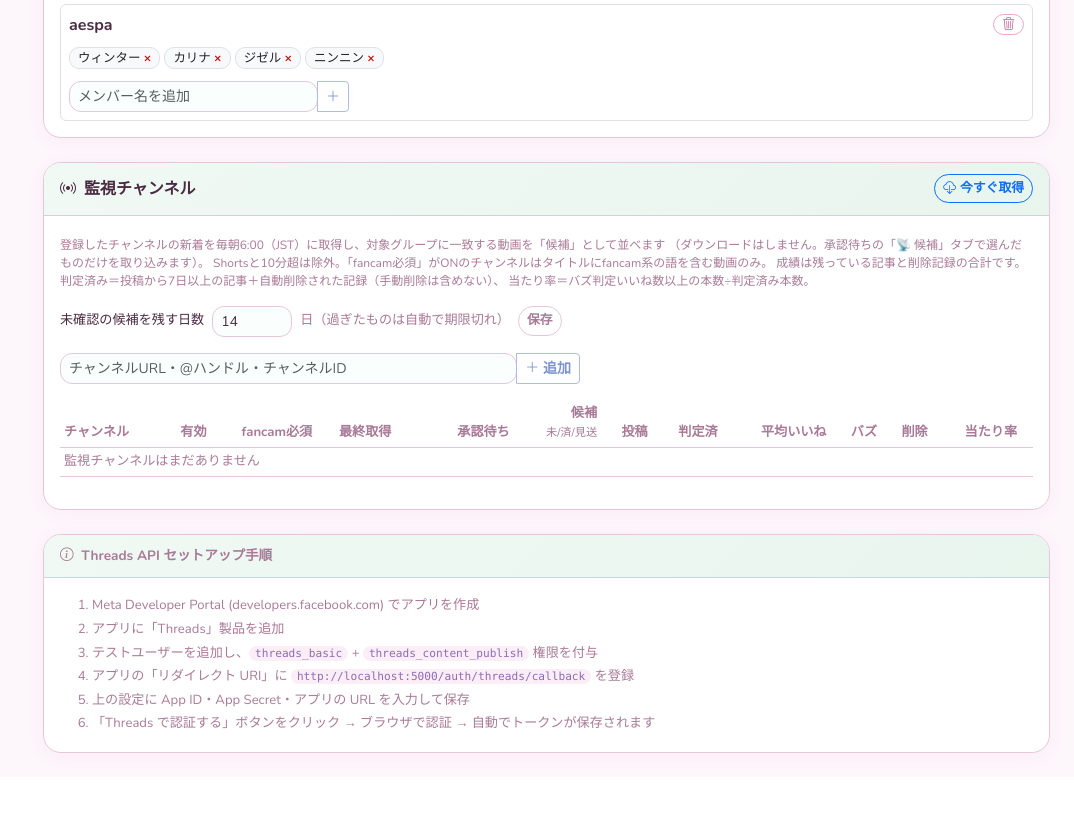
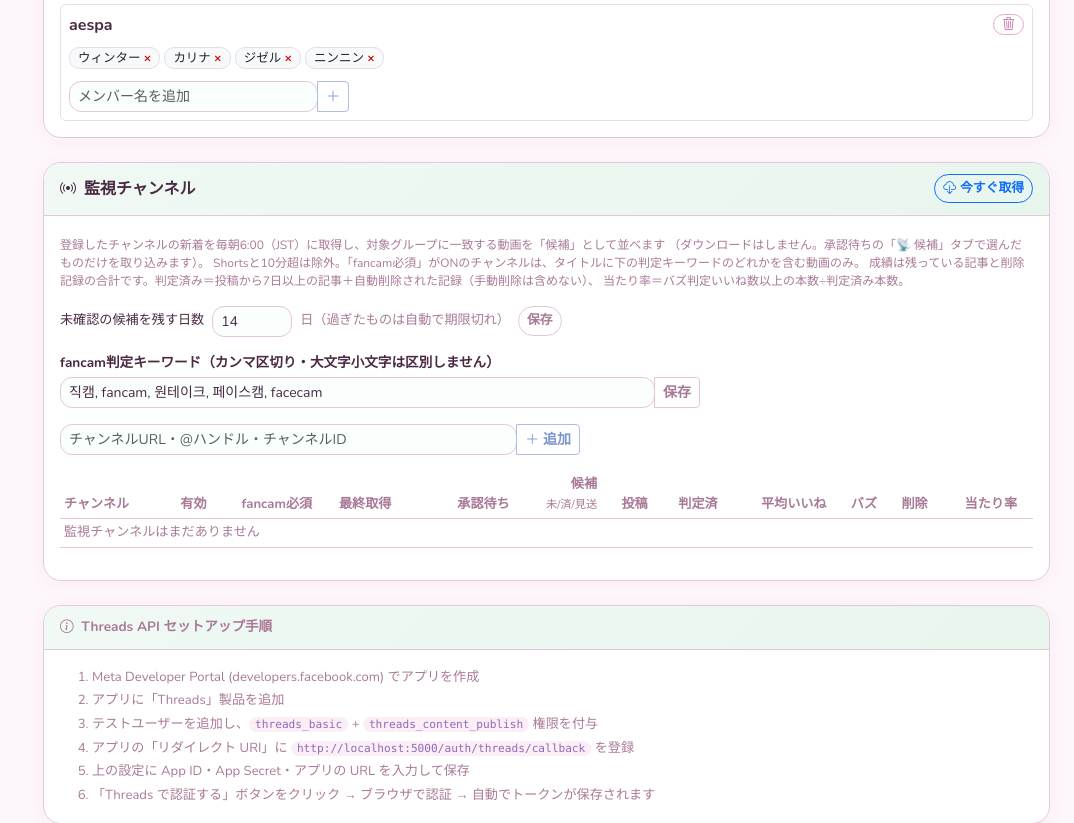
Before and after one commit to mktiskw1/kpopwave-tool, a Flask app: page /settings in a window 1280 px wide. Shown: the part 3498-4321 px from the top of the page, without its empty margins (206-1280 px from the left). Before the commit the page ends 4256 px from the top, so only its background shows below. Run offline with Flask 3, Linux system fonts and the light colour scheme; data comes from the database, SQL or seed files in the repository; data that the repository does not hold is empty.

Commit message:
feat: チャンネル監視のfancam判定キーワードを設定化(원테이크・페이스캠・facecamを追加)
- Setting watched_fancam_keywords(カンマ区切り、既定「직캠, fancam, 원테이크, 페이스캠, facecam」)を追加
- fancam必須チャンネルの判定をこのキーワードのいずれかをタイトルに含むかに変更(大文字小文字無視・前後空白無視)。
  既存のfancam検索・音楽番組検索の判定には影響しない
- 設定画面の監視チャンネル欄でキーワードを編集可能に(空欄は保存不可)

Co-Authored-By: Claude Sonnet 5.5 <noreply@anthropic.com>

```diff
--- a/app.py
+++ b/app.py
@@ -435,6 +435,7 @@ def _init_default_settings():
         "buzz_threshold_likes": "200",
         "buzz_repost_kill_likes": "50",
         "watched_candidate_expire_days": "14",
+        "watched_fancam_keywords": "직캠, fancam, 원테이크, 페이스캠, facecam",
     }
     for key, value in defaults.items():
         if not Setting.query.filter_by(key=key).first():
@@ -1866,13 +1867,18 @@ def settings():
         for g in roster_groups
     ]
 
-    from channel_watcher import get_expire_days, get_run_state, kpop_account_id, serialize_watched_channels
+    from channel_watcher import (
+        DEFAULT_FANCAM_KEYWORDS, FANCAM_KEYWORDS_SETTING, get_expire_days, get_run_state, kpop_account_id,
+        serialize_watched_channels,
+    )
     watch_account_id = kpop_account_id()
     return render_template("settings.html", settings=current, accounts=accounts, roster=roster,
                            watch_channels=serialize_watched_channels(watch_account_id),
                            watch_state=get_run_state(),
                            watch_account_id=watch_account_id,
-                           watch_expire_days=get_expire_days())
+                           watch_expire_days=get_expire_days(),
+                           watch_fancam_keywords=(Setting.get(FANCAM_KEYWORDS_SETTING, DEFAULT_FANCAM_KEYWORDS)
+                                                  or DEFAULT_FANCAM_KEYWORDS))
 
 
 @app.route("/api/quick-setting", methods=["POST"])
@@ -1936,16 +1942,30 @@ def api_watch_channels_run():
 
 @app.route("/api/watch-settings", methods=["POST"])
 def api_watch_settings():
-    """監視チャンネル欄の設定(未確認の候補を残す日数)を保存する。"""
+    """監視チャンネル欄の設定を保存する。expire_days(未確認の候補を残す日数)と
+    fancam_keywords(fancam判定キーワード。カンマ区切り)のうち、送られた項目だけを更新する。"""
+    from channel_watcher import FANCAM_KEYWORDS_SETTING, parse_fancam_keywords
     data = request.get_json(silent=True) or {}
-    try:
-        days = int(str(data.get("expire_days", "")).strip())
-    except (TypeError, ValueError):
-        return jsonify({"ok": False, "error": "日数は1以上の整数で入力してください"}), 400
-    if days < 1 or days > 365:
-        return jsonify({"ok": False, "error": "日数は1〜365の整数で入力してください"}), 400
-    Setting.set("watched_candidate_expire_days", str(days))
-    return jsonify({"ok": True, "expire_days": days})
+    out = {"ok": True}
+    if "expire_days" in data:
+        try:
+            days = int(str(data.get("expire_days", "")).strip())
+        except (TypeError, ValueError):
+            return jsonify({"ok": False, "error": "日数は1以上の整数で入力してください"}), 400
+        if days < 1 or days > 365:
+            return jsonify({"ok": False, "error": "日数は1〜365の整数で入力してください"}), 400
+        Setting.set("watched_candidate_expire_days", str(days))
+        out["expire_days"] = days
+    if "fancam_keywords" in data:
+        keywords = parse_fancam_keywords(str(data.get("fancam_keywords") or ""))
+        if not keywords:
+            return jsonify({"ok": False, "error": "fancam判定キーワードは1つ以上入力してください"}), 400
+        saved = ", ".join(keywords)
+        Setting.set(FANCAM_KEYWORDS_SETTING, saved)
+        out["fancam_keywords"] = saved
+    if len(out) == 1:
+        return jsonify({"ok": False, "error": "保存する項目がありません"}), 400
+    return jsonify(out)
 
 
 def _candidate_ids_from_request():
--- a/channel_watcher.py
+++ b/channel_watcher.py
@@ -26,7 +26,7 @@ from database import (
     Article, DeletedPostLog, Group, Setting, ThreadsAccount, WatchedCandidate, WatchedChannel, db,
 )
 from youtube_collector import (
-    YOUTUBE_CHANNELS_URL, YOUTUBE_VIDEOS_URL, _best_thumbnail, _is_fancam_title,
+    YOUTUBE_CHANNELS_URL, YOUTUBE_VIDEOS_URL, _best_thumbnail,
     _is_program_shorts, _matches_target_artist, _parse_duration_iso8601,
     _resolve_free_channel_id,
 )
@@ -50,6 +50,11 @@ CANDIDATE_SKIPPED = "skipped"
 CANDIDATE_EXPIRED = "expired"
 EXPIRE_DAYS_SETTING = "watched_candidate_expire_days"
 DEFAULT_EXPIRE_DAYS = 14
+
+# fancam必須のチャンネルで使うタイトル判定キーワード(カンマ区切り。大文字小文字は区別せず、前後の空白は無視)。
+# 監視専用の設定で、既存のfancam検索・音楽番組検索の判定(youtube_collector側)には影響しない。
+FANCAM_KEYWORDS_SETTING = "watched_fancam_keywords"
+DEFAULT_FANCAM_KEYWORDS = "직캠, fancam, 원테이크, 페이스캠, facecam"
 
 SEED_SETTING_KEY = "watched_channels_seeded"
 # 初期登録するチャンネル名(channel_idはArticleに保存済みのchannel_idから名前で引き、APIで実在確認する)
@@ -271,6 +276,7 @@ def _run_watch(app, dry_run: bool) -> dict:
                      "titles": []},
         } for r in rows]
         known = _known_video_ids()
+        fancam_keywords = get_fancam_keywords()
 
         # フェーズ1: 再生リストIDの確定と、前回以降の新着動画IDの取得(playlistItems.list: 1ユニット)
         missing = [c["channel_id"] for c in chans if not c["playlist_id"]]
@@ -336,7 +342,7 @@ def _run_watch(app, dry_run: bool) -> dict:
                 if d["duration"] > WATCH_MAX_DURATION_SEC:
                     stat["skip_long"] += 1
                     continue
-                if c["fancam_required"] and not _is_fancam_title(title):
+                if c["fancam_required"] and not is_watch_fancam_title(title, fancam_keywords):
                     stat["skip_fancam"] += 1
                     continue
                 matched = [(gid, gname) for gid, gname in groups if _matches_target_artist(title, "", gname)]
@@ -546,6 +552,28 @@ def set_candidates_status(ids: list, status: str) -> int:
     return n
 
 
+def parse_fancam_keywords(raw: str) -> list:
+    """カンマ区切り(半角・全角・読点)の文字列を、前後の空白を除いた小文字のキーワード一覧にする。"""
+    seen = []
+    for part in re.split(r"[,，、]", raw or ""):
+        kw = part.strip().lower()
+        if kw and kw not in seen:
+            seen.append(kw)
+    return seen
+
+
+def get_fancam_keywords() -> list:
+    """設定のキーワード一覧。未設定・空ならデフォルトを使う。app context内で呼ぶこと。"""
+    return (parse_fancam_keywords(Setting.get(FANCAM_KEYWORDS_SETTING, DEFAULT_FANCAM_KEYWORDS))
+            or parse_fancam_keywords(DEFAULT_FANCAM_KEYWORDS))
+
+
+def is_watch_fancam_title(title: str, keywords: list) -> bool:
+    """タイトルにキーワード(小文字化済み)のどれかが含まれるか(大文字小文字は区別しない)。"""
+    t = (title or "").lower()
+    return any(kw in t for kw in keywords)
+
+
 def get_expire_days() -> int:
     try:
         return max(1, int(Setting.get(EXPIRE_DAYS_SETTING, str(DEFAULT_EXPIRE_DAYS)) or DEFAULT_EXPIRE_DAYS))
--- a/templates/settings.html
+++ b/templates/settings.html
@@ -462,7 +462,7 @@
     <div class="form-text mb-3" style="font-size:.75rem">
       登録したチャンネルの新着を毎朝6:00（JST）に取得し、対象グループに一致する動画を「候補」として並べます
       （ダウンロードはしません。承認待ちの「📡 候補」タブで選んだものだけを取り込みます）。
-      Shortsと10分超は除外。「fancam必須」がONのチャンネルはタイトルにfancam系の語を含む動画のみ。
+      Shortsと10分超は除外。「fancam必須」がONのチャンネルは、タイトルに下の判定キーワードのどれかを含む動画のみ。
       成績は残っている記事と削除記録の合計です。判定済み＝投稿から7日以上の記事＋自動削除された記録（手動削除は含めない）、
       当たり率＝バズ判定いいね数以上の本数÷判定済み本数。
     </div>
@@ -473,6 +473,15 @@
       <span class="text-muted">日（過ぎたものは自動で期限切れ）</span>
       <button type="button" class="btn btn-sm btn-outline-secondary" onclick="watchSaveExpire()">保存</button>
       <span id="watch-expire-msg" style="font-size:.78rem"></span>
+    </div>
+    <div class="mb-3" style="font-size:.82rem">
+      <label for="watch-fancam-keywords" class="form-label mb-1">fancam判定キーワード（カンマ区切り・大文字小文字は区別しません）</label>
+      <div class="input-group input-group-sm" style="max-width:640px">
+        <input type="text" id="watch-fancam-keywords" class="form-control" value="{{ watch_fancam_keywords }}"
+               placeholder="직캠, fancam, 원테이크, 페이스캠, facecam">
+        <button type="button" class="btn btn-outline-secondary" onclick="watchSaveKeywords()">保存</button>
+      </div>
+      <div id="watch-keywords-msg" style="font-size:.78rem;margin-top:2px"></div>
     </div>
     <div class="input-group input-group-sm mb-3" style="max-width:520px">
       <input type="text" id="watch-new-input" class="form-control"
@@ -885,6 +894,22 @@ function watchSaveExpire() {
   .catch(function () { msg.className = 'text-danger'; msg.textContent = '通信エラーが発生しました'; });
 }
 
+function watchSaveKeywords() {
+  var input = document.getElementById('watch-fancam-keywords');
+  var msg = document.getElementById('watch-keywords-msg');
+  fetch('/api/watch-settings', {
+    method: 'POST', headers: { 'Content-Type': 'application/json' },
+    body: JSON.stringify({ fancam_keywords: input.value })
+  })
+  .then(function (r) { return r.json(); })
+  .then(function (d) {
+    msg.className = d.ok ? 'text-success' : 'text-danger';
+    if (d.ok) { input.value = d.fancam_keywords; msg.textContent = '保存しました'; }
+    else { msg.textContent = d.error || '保存に失敗しました'; }
+  })
+  .catch(function () { msg.className = 'text-danger'; msg.textContent = '通信エラーが発生しました'; });
+}
+
 function watchShowResult(res) {
   var box = document.getElementById('watch-run-result');
   if (!res) { box.innerHTML = ''; return; }
```
